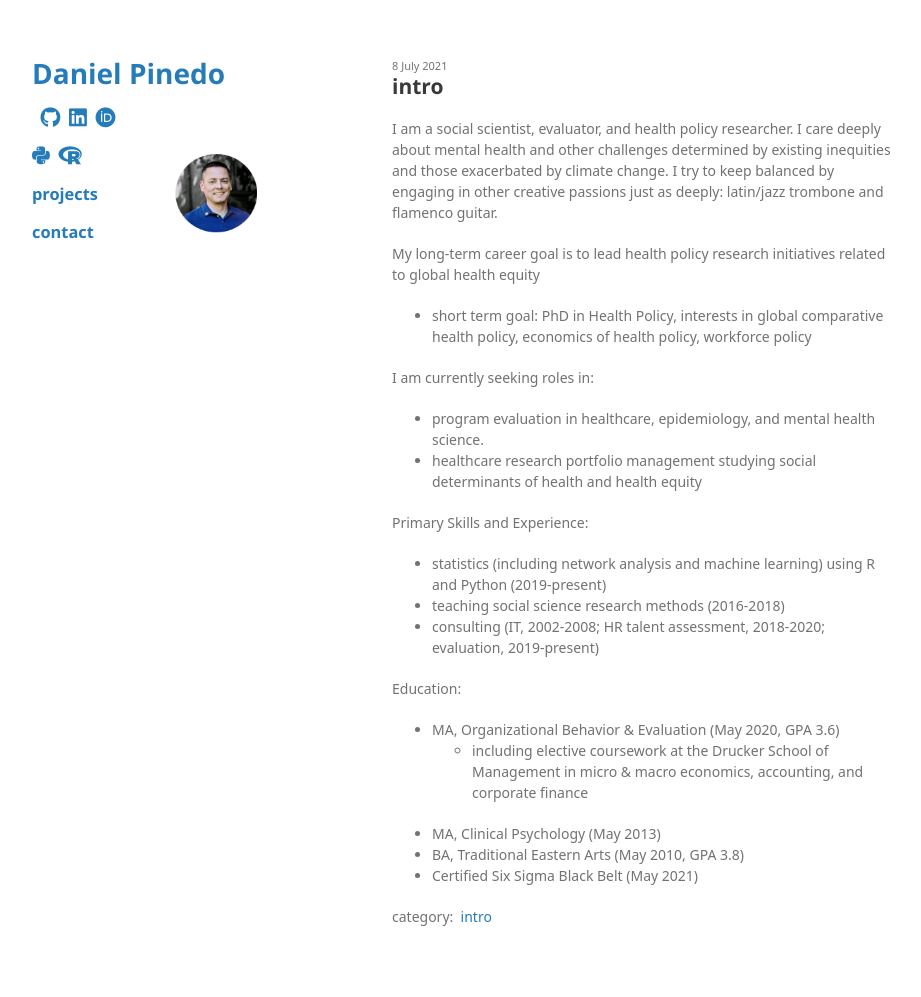
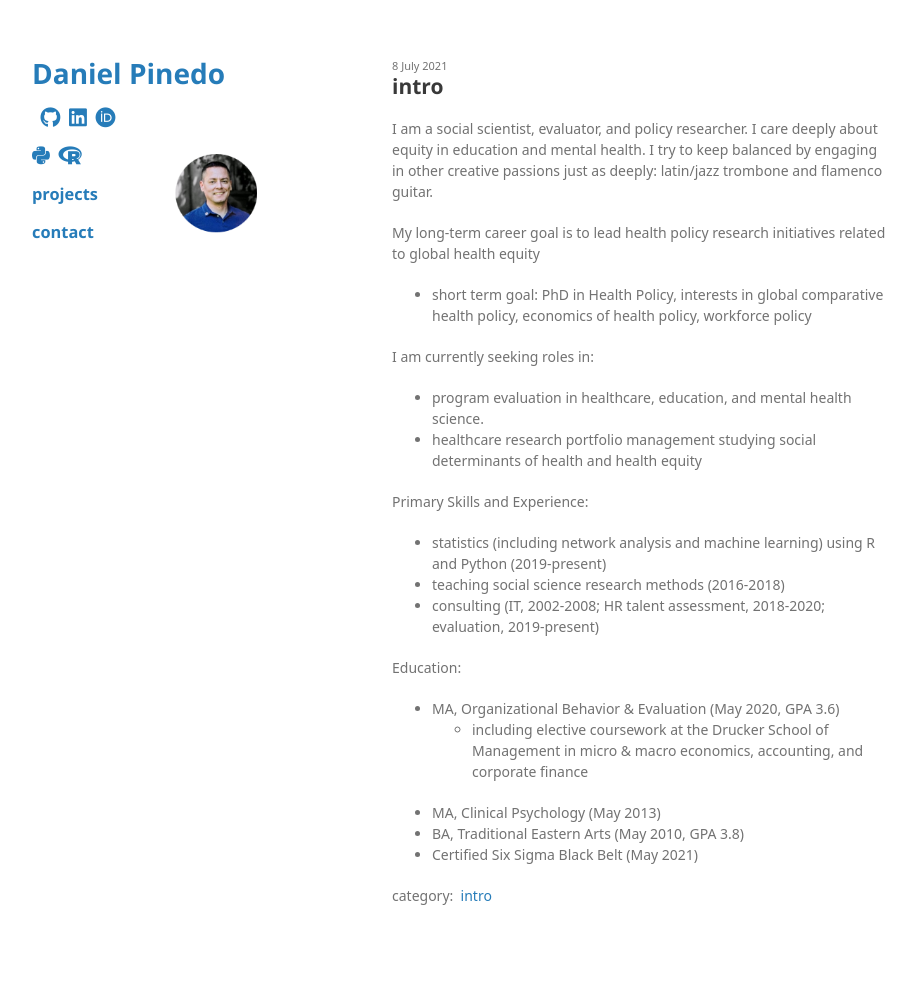
Before and after one commit to odenipinedo/odenipinedo.github.io, a Jekyll site: the page built from _posts/2021-07-08-intro.md, in a window 1280 px wide. Shown: the whole page, without its empty margins (178-1099 px from the left). Built offline with Jekyll 4.4.1, drawn with Linux system fonts in a browser that asks for light colours; nearby versions of some CDN libraries; some web fonts are replaced; a style sheet for code colours, icons or effects is not loaded; the repository's description, which GitHub fills in, is left out; after the commit the page ends 976 px from its top, so only the background shows below that.

Commit message:
Update 2021-07-08-intro.md

```diff
--- a/_posts/2021-07-08-intro.md
+++ b/_posts/2021-07-08-intro.md
@@ -11,14 +11,13 @@ sitemap:
   lastmod: 2021-07-10
   exclude: 'no'
 ---
-
-I am a social scientist, evaluator, and health policy researcher. I care deeply about mental health and other challenges determined by existing inequities and those exacerbated by climate change. I try to keep balanced by engaging in other creative passions just as deeply: latin/jazz trombone and flamenco guitar.
+I am a social scientist, evaluator, and policy researcher. I care deeply about equity in education and mental health. I try to keep balanced by engaging in other creative passions just as deeply: latin/jazz trombone and flamenco guitar.
 
 My long-term career goal is to lead health policy research initiatives related to global health equity
 - short term goal: PhD in Health Policy, interests in global comparative health policy, economics of health policy, workforce policy
 
 I am currently seeking roles in:
-- program evaluation in healthcare, epidemiology, and mental health science.
+- program evaluation in healthcare, education, and mental health science.
 - healthcare research portfolio management studying social determinants of health and health equity
 
 Primary Skills and Experience:
```
